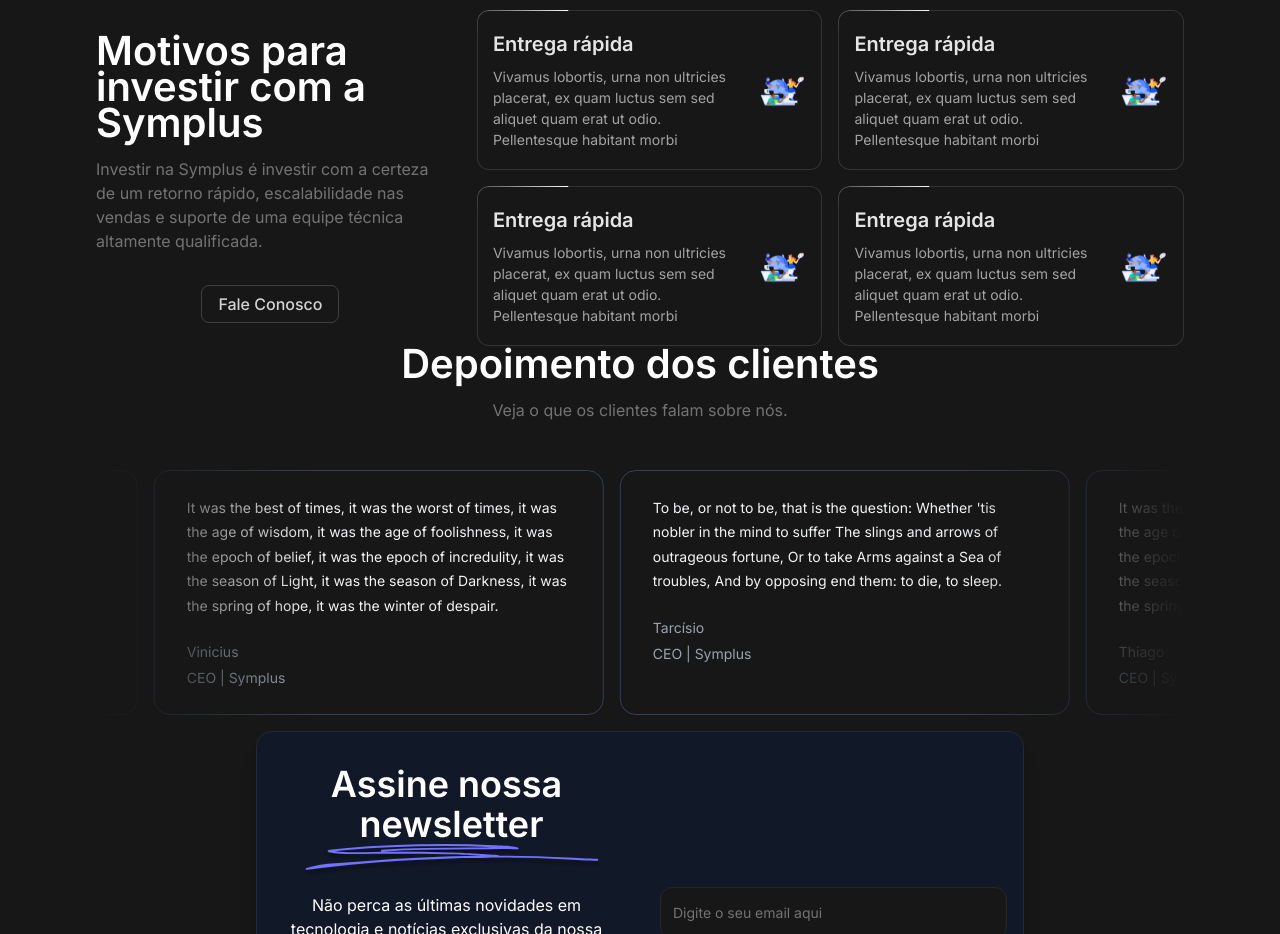
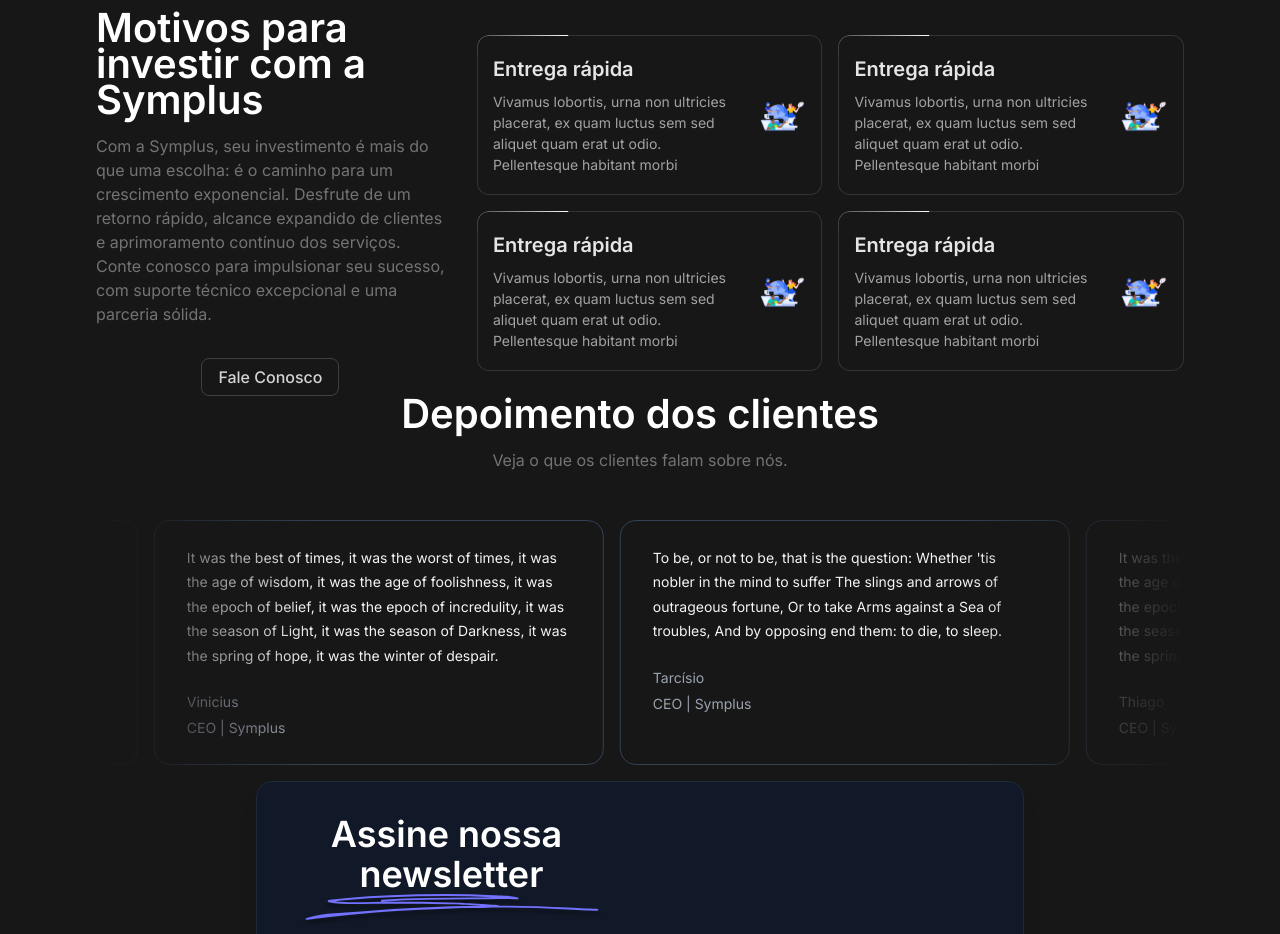
Before and after one commit to ViniciusOliver-stack/symplus-page, a Next.js app: page / in a window 1280 px wide. Shown: the part 2280-3214 px from the top of the page. Built offline with nearby package versions, Linux system fonts and the light colour scheme.

Commit message:
feat: adjust copy

```diff
--- a/components/cards/index.tsx
+++ b/components/cards/index.tsx
@@ -39,7 +39,7 @@ export function Cards() {
       <div className="md:w-[450px] flex flex-col justify-center items-center">
         <TitleInformation
           title="Motivos para investir com a Symplus"
-          description="Investir na Symplus é investir com a certeza de um retorno rápido, escalabilidade nas vendas e suporte de uma equipe técnica altamente qualificada."
+          description="Com a Symplus, seu investimento é mais do que uma escolha: é o caminho para um crescimento exponencial. Desfrute de um retorno rápido, alcance expandido de clientes e aprimoramento contínuo dos serviços. Conte conosco para impulsionar seu sucesso, com suporte técnico excepcional e uma parceria sólida."
         />
 
         <Link
```
